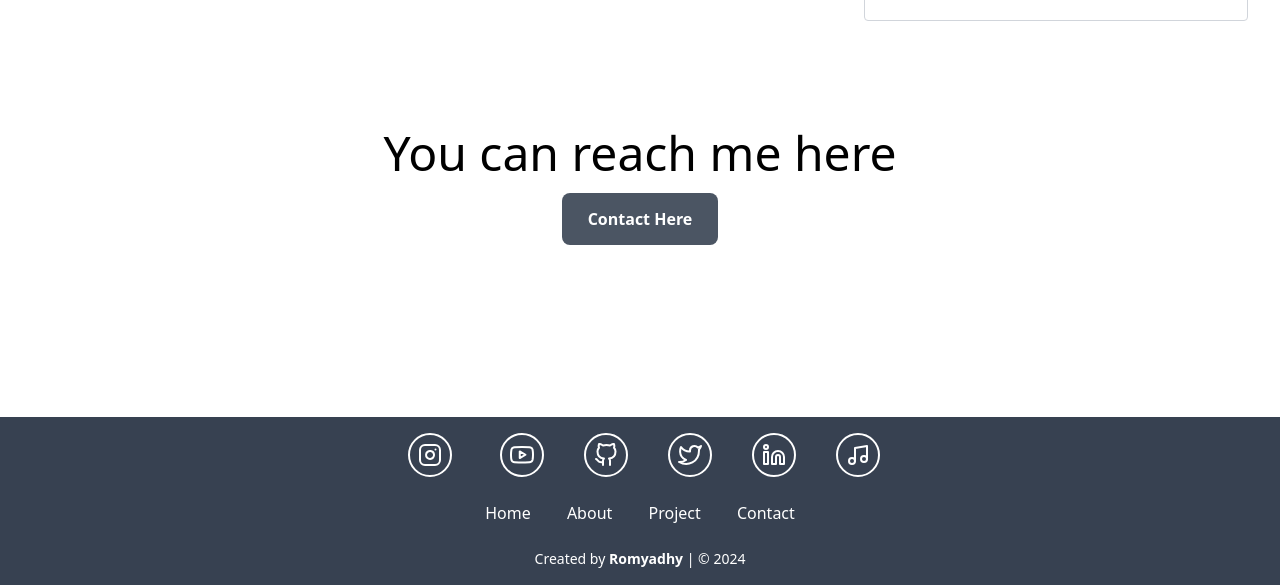
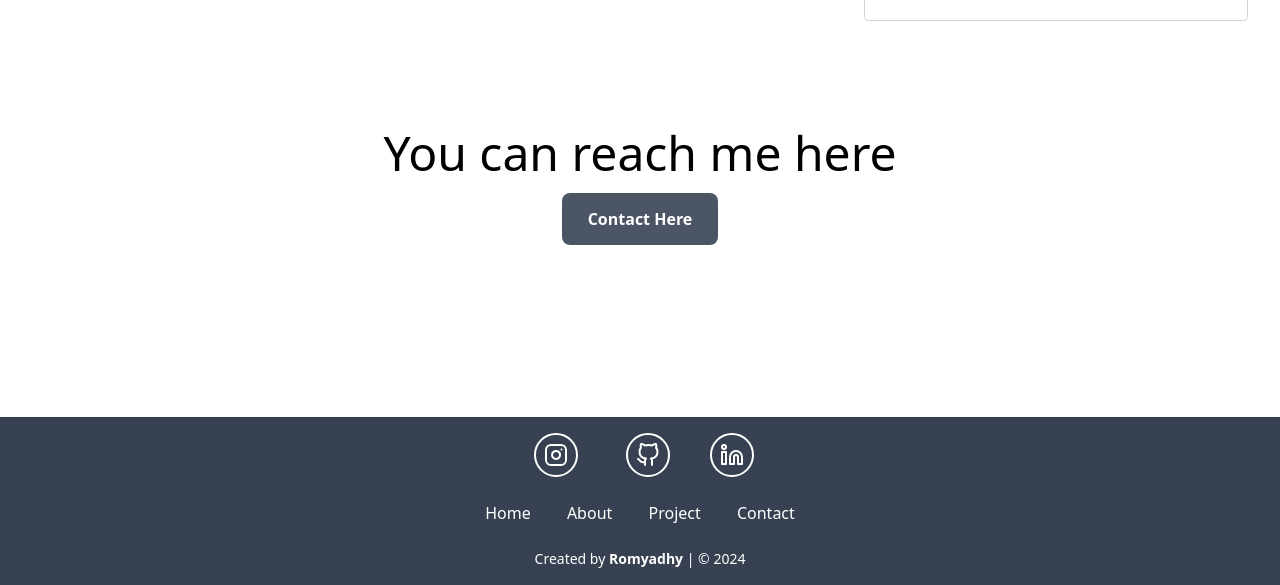
Before and after one commit to Romyadhy/Portofolio-Project, a website: page public/index.html in a window 1280 px wide. Shown: the part 2404-2989 px from the top of the page. Drawn offline with nearby package versions, Linux system fonts and the light colour scheme.

Commit message:
fix footer

```diff
--- a/public/index.html
+++ b/public/index.html
@@ -227,20 +227,11 @@
     <a href="https://www.instagram.com/elromyoh/" target="_blank" class="flex items-center justify-center p-2 mx-2 rounded-full border-2 border-white transition-all duration-300 ease-in-out hover:border-gray-500 hover:p-3 hover:bg-gray-800 text-white">
       <i data-feather="instagram" class="transition-all duration-300 ease-in-out group-hover:text-white"></i>
     </a>
-    <a href="https://www.youtube.com/@romy1230" target="_blank" class="flex items-center justify-center p-2 mx-2 rounded-full border-2 border-white transition-all duration-300 ease-in-out hover:border-gray-400 hover:p-3 hover:bg-gray-800 text-white">
-      <i data-feather="youtube" class="transition-all duration-300 ease-in-out group-hover:text-white"></i>
-    </a>
     <a href="https://github.com/Romyadhy" target="_blank" class="flex items-center justify-center p-2 mx-2 rounded-full border-2 border-white transition-all duration-300 ease-in-out hover:border-gray-400 hover:p-3 hover:bg-gray-800 text-white">
       <i data-feather="github" class="transition-all duration-300 ease-in-out group-hover:text-white"></i>
     </a>
-    <a href="https://x.com/romyadhy" target="_blank" class="flex items-center justify-center p-2 mx-2 rounded-full border-2 border-white transition-all duration-300 ease-in-out hover:border-gray-400 hover:p-3 hover:bg-gray-800 text-white">
-      <i data-feather="twitter" class="transition-all duration-300 ease-in-out group-hover:text-white"></i>
-    </a>
     <a href="https://www.linkedin.com/in/romy-mahaputra-6b0b48324/" target="_blank" class="flex items-center justify-center p-2 mx-2 rounded-full border-2 border-white transition-all duration-300 ease-in-out hover:border-gray-400 hover:p-3 hover:bg-gray-800 text-white">
       <i data-feather="linkedin" class="transition-all duration-300 ease-in-out group-hover:text-white"></i>
-    </a>
-    <a href="https://open.spotify.com/user/31wq4ylvovy23h5wpoixoqwivrnq" target="_blank" class="flex items-center justify-center p-2 mx-2 rounded-full border-2 border-white transition-all duration-300 ease-in-out hover:border-gray-400 hover:p-3 hover:bg-gray-800 text-white">
-      <i data-feather="music" class="transition-all duration-300 ease-in-out group-hover:text-white"></i>
     </a>
   </div>
 
```
